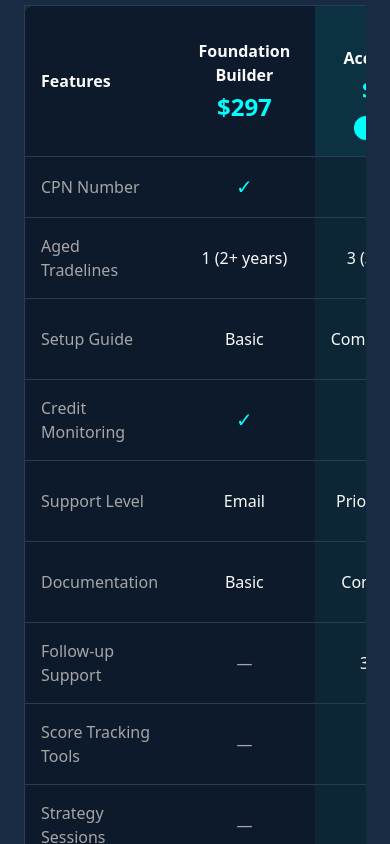
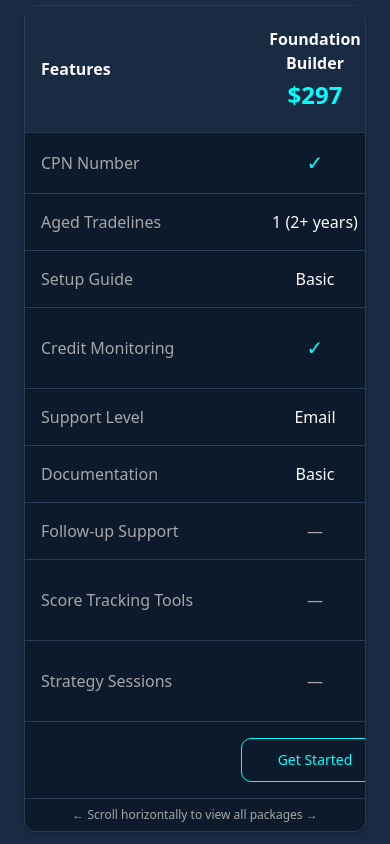
Before and after one commit to vickyke1/credit-elite-boost, a React (Vite) app: page /cpn-packages in a window 390 px wide. Shown: the part 2840-3684 px from the top of the page. Built offline with nearby package versions, Linux system fonts and the light colour scheme; no server answers.

Commit message:
Enhance package comparison table
Make the CPN package comparison responsive with horizontal scrolling on mobile and add sticky headers to the table for better usability. Also ensure the first column (Features) remains sticky for improved navigation.

```diff
--- a/src/pages/CPNPackages.tsx
+++ b/src/pages/CPNPackages.tsx
@@ -202,13 +202,14 @@ const CPNPackages = () => {
             <h2 id="comparison-heading" className="text-3xl md:text-4xl font-bold text-center text-foreground mb-12">
               Package Comparison
             </h2>
-            <div className="overflow-x-auto">
-              <table className="w-full max-w-6xl mx-auto bg-background border border-border rounded-lg">
-                <thead>
-                  <tr className="border-b border-border">
-                    <th className="p-4 text-left text-foreground font-semibold">Features</th>
+            <div className="relative overflow-x-auto shadow-md rounded-lg border border-border">
+              <div className="inline-block min-w-full align-middle">
+                <table className="min-w-full bg-background">
+                  <thead className="sticky top-0 z-10 bg-surface-elevated shadow-sm">
+                    <tr className="border-b border-border">
+                      <th className="sticky left-0 z-20 p-4 text-left text-foreground font-semibold bg-surface-elevated shadow-sm min-w-[200px]">Features</th>
                     {packages.map((pkg, index) => (
-                      <th key={index} className={`p-4 text-center ${pkg.popular ? 'bg-primary/10' : ''}`}>
+                      <th key={index} className={`p-4 text-center min-w-[180px] ${pkg.popular ? 'bg-primary/10' : 'bg-surface-elevated'}`}>
                         <div className="font-bold text-foreground mb-1">{pkg.name}</div>
                         <div className="text-2xl font-bold text-primary">{pkg.price}</div>
                         {pkg.popular && (
@@ -223,8 +224,8 @@ const CPNPackages = () => {
                   </tr>
                 </thead>
                 <tbody>
-                  <tr className="border-b border-border">
-                    <td className="p-4 text-muted-foreground font-medium">CPN Number</td>
+                  <tr className="border-b border-border hover:bg-surface-elevated/50 transition-colors">
+                    <td className="sticky left-0 z-10 p-4 text-muted-foreground font-medium bg-background">CPN Number</td>
                     <td className="p-4 text-center">
                       <span className="text-primary text-xl">✓</span>
                     </td>
@@ -235,20 +236,20 @@ const CPNPackages = () => {
                       <span className="text-primary text-xl">✓</span>
                     </td>
                   </tr>
-                  <tr className="border-b border-border">
-                    <td className="p-4 text-muted-foreground font-medium">Aged Tradelines</td>
+                  <tr className="border-b border-border hover:bg-surface-elevated/50 transition-colors">
+                    <td className="sticky left-0 z-10 p-4 text-muted-foreground font-medium bg-background">Aged Tradelines</td>
                     <td className="p-4 text-center text-foreground">1 (2+ years)</td>
                     <td className="p-4 text-center bg-primary/5 text-foreground">3 (3+ years)</td>
                     <td className="p-4 text-center text-foreground">5 (5+ years)</td>
                   </tr>
-                  <tr className="border-b border-border">
-                    <td className="p-4 text-muted-foreground font-medium">Setup Guide</td>
+                  <tr className="border-b border-border hover:bg-surface-elevated/50 transition-colors">
+                    <td className="sticky left-0 z-10 p-4 text-muted-foreground font-medium bg-background">Setup Guide</td>
                     <td className="p-4 text-center text-foreground">Basic</td>
                     <td className="p-4 text-center bg-primary/5 text-foreground">Comprehensive</td>
                     <td className="p-4 text-center text-foreground">VIP Consultation</td>
                   </tr>
-                  <tr className="border-b border-border">
-                    <td className="p-4 text-muted-foreground font-medium">Credit Monitoring</td>
+                  <tr className="border-b border-border hover:bg-surface-elevated/50 transition-colors">
+                    <td className="sticky left-0 z-10 p-4 text-muted-foreground font-medium bg-background">Credit Monitoring</td>
                     <td className="p-4 text-center">
                       <span className="text-primary text-xl">✓</span>
                     </td>
@@ -261,26 +262,26 @@ const CPNPackages = () => {
                       <div className="text-xs text-muted-foreground mt-1">24/7 Access</div>
                     </td>
                   </tr>
-                  <tr className="border-b border-border">
-                    <td className="p-4 text-muted-foreground font-medium">Support Level</td>
+                  <tr className="border-b border-border hover:bg-surface-elevated/50 transition-colors">
+                    <td className="sticky left-0 z-10 p-4 text-muted-foreground font-medium bg-background">Support Level</td>
                     <td className="p-4 text-center text-foreground">Email</td>
                     <td className="p-4 text-center bg-primary/5 text-foreground">Priority Phone</td>
                     <td className="p-4 text-center text-foreground">Account Manager</td>
                   </tr>
-                  <tr className="border-b border-border">
-                    <td className="p-4 text-muted-foreground font-medium">Documentation</td>
+                  <tr className="border-b border-border hover:bg-surface-elevated/50 transition-colors">
+                    <td className="sticky left-0 z-10 p-4 text-muted-foreground font-medium bg-background">Documentation</td>
                     <td className="p-4 text-center text-foreground">Basic</td>
                     <td className="p-4 text-center bg-primary/5 text-foreground">Complete Kit</td>
                     <td className="p-4 text-center text-foreground">Legal + Complete</td>
                   </tr>
-                  <tr className="border-b border-border">
-                    <td className="p-4 text-muted-foreground font-medium">Follow-up Support</td>
+                  <tr className="border-b border-border hover:bg-surface-elevated/50 transition-colors">
+                    <td className="sticky left-0 z-10 p-4 text-muted-foreground font-medium bg-background">Follow-up Support</td>
                     <td className="p-4 text-center text-muted-foreground">—</td>
                     <td className="p-4 text-center bg-primary/5 text-foreground">30 Days</td>
                     <td className="p-4 text-center text-foreground">90 Days</td>
                   </tr>
-                  <tr className="border-b border-border">
-                    <td className="p-4 text-muted-foreground font-medium">Score Tracking Tools</td>
+                  <tr className="border-b border-border hover:bg-surface-elevated/50 transition-colors">
+                    <td className="sticky left-0 z-10 p-4 text-muted-foreground font-medium bg-background">Score Tracking Tools</td>
                     <td className="p-4 text-center text-muted-foreground">—</td>
                     <td className="p-4 text-center bg-primary/5">
                       <span className="text-primary text-xl">✓</span>
@@ -290,8 +291,8 @@ const CPNPackages = () => {
                       <div className="text-xs text-muted-foreground mt-1">Advanced</div>
                     </td>
                   </tr>
-                  <tr className="border-b border-border">
-                    <td className="p-4 text-muted-foreground font-medium">Strategy Sessions</td>
+                  <tr className="border-b border-border hover:bg-surface-elevated/50 transition-colors">
+                    <td className="sticky left-0 z-10 p-4 text-muted-foreground font-medium bg-background">Strategy Sessions</td>
                     <td className="p-4 text-center text-muted-foreground">—</td>
                     <td className="p-4 text-center bg-primary/5 text-muted-foreground">—</td>
                     <td className="p-4 text-center">
@@ -299,8 +300,8 @@ const CPNPackages = () => {
                       <div className="text-xs text-muted-foreground mt-1">Monthly</div>
                     </td>
                   </tr>
-                  <tr>
-                    <td className="p-4"></td>
+                  <tr className="hover:bg-surface-elevated/50 transition-colors">
+                    <td className="sticky left-0 z-10 p-4 bg-background"></td>
                     <td className="p-4 text-center">
                       <Button variant="outline" className="w-full">
                         Get Started
@@ -319,6 +320,10 @@ const CPNPackages = () => {
                   </tr>
                 </tbody>
               </table>
+              </div>
+              <div className="block md:hidden text-center text-xs text-muted-foreground py-2 bg-background border-t border-border">
+                <span>← Scroll horizontally to view all packages →</span>
+              </div>
             </div>
             <p className="text-center text-sm text-muted-foreground mt-6">
               All packages include secure processing, legal compliance verification, and quality guarantee
```
